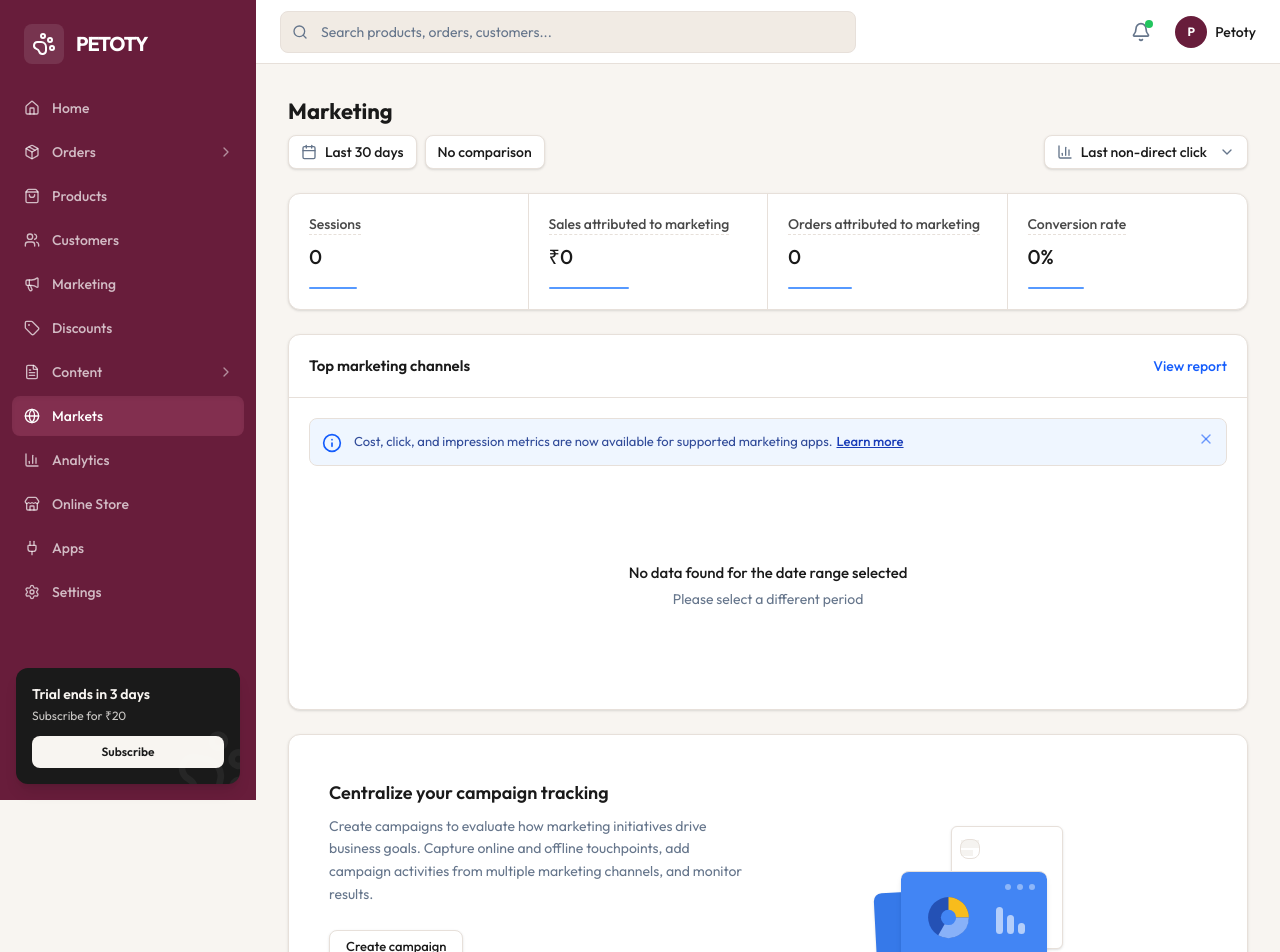
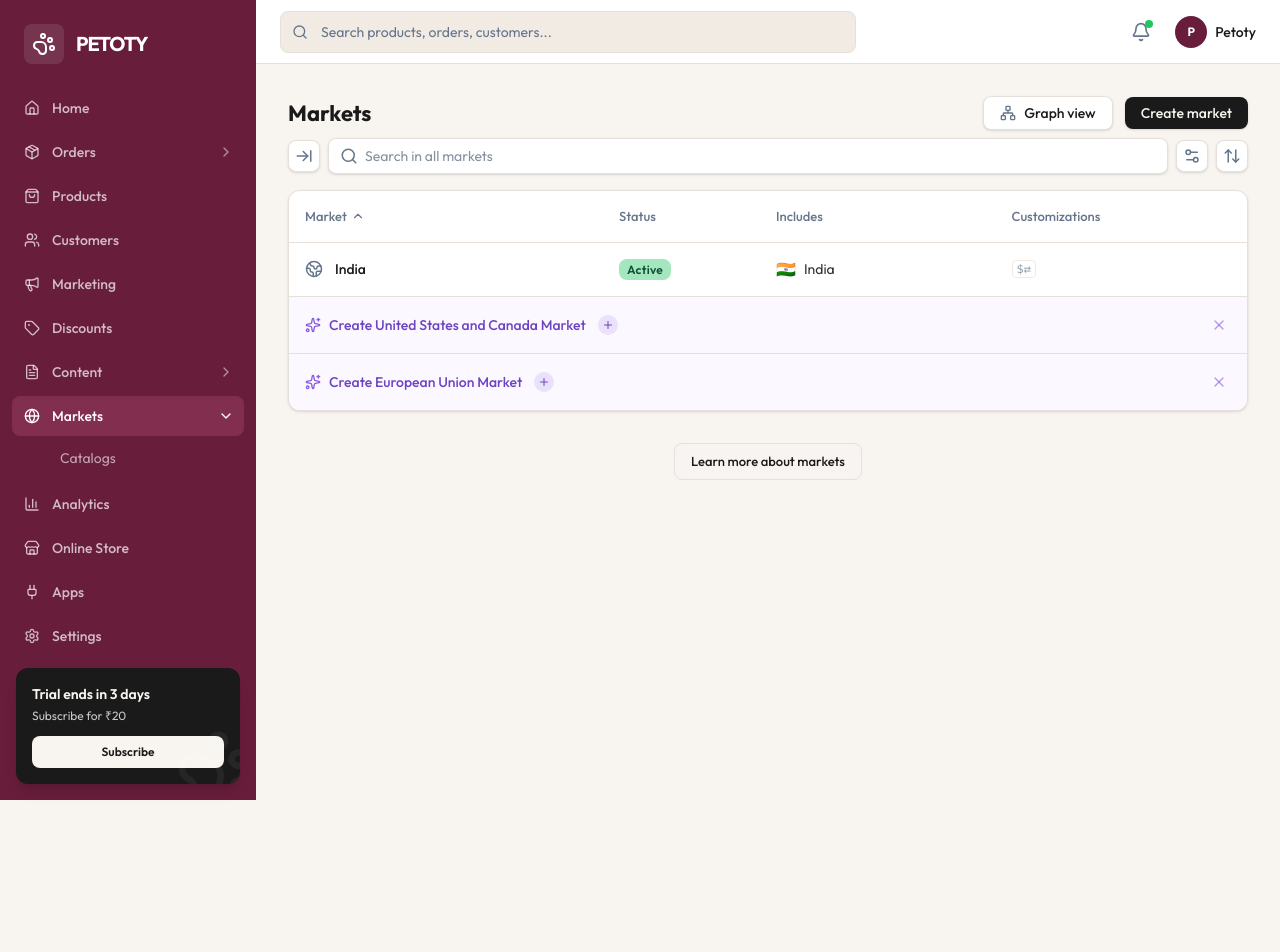
Before and after one commit to Sandhya-puchakayala/petoty-admin-nextjs, a Next.js app: page /markets in a window 1280 px wide. Shown: the top 952 px of the page. After the commit the page ends 800 px from the top, so only its background shows below. Built offline with nearby package versions, Linux system fonts and the light colour scheme.

Commit message:
feat: design Markets page table UI matching screenshot and add Catalogs sidebar subitem

```diff
--- a/app/markets/page.tsx
+++ b/app/markets/page.tsx
@@ -2,233 +2,154 @@
 
 import { DashboardLayout } from "@/components/layout/DashboardLayout";
 import {
-  Calendar,
-  ChevronDown,
-  Info,
+  Network,
+  Search,
+  Settings2,
+  ArrowUpDown,
+  Globe2,
+  Sparkles,
   X,
-  BarChart3
+  ChevronUp,
+  ArrowRightToLine,
+  Plus
 } from "lucide-react";
 import { motion } from "framer-motion";
 
 export default function MarketsPage() {
   return (
     <DashboardLayout>
-      <div className="p-4 md:p-6 lg:p-8 space-y-4 md:space-y-6 max-w-[1200px] mx-auto min-h-[calc(100vh-4rem)] flex flex-col pt-2 bg-background">
+      <div className="p-4 md:p-6 lg:p-8 space-y-4 max-w-[1200px] mx-auto min-h-[calc(100vh-4rem)] flex flex-col pt-2 bg-background">
 
         {/* Header */}
-        <div className="flex items-center justify-between mb-2">
+        <div className="flex flex-col sm:flex-row sm:items-center justify-between gap-4 mb-2">
           <h1 className="text-xl md:text-[22px] font-bold text-foreground">
-            Marketing
+            Markets
           </h1>
-        </div>
-
-        {/* Filters Top Row */}
-        <div className="flex flex-col sm:flex-row sm:items-center justify-between gap-3">
-          <div className="flex items-center gap-2">
-            <button className="flex items-center gap-2 bg-card hover:bg-muted border border-border text-foreground text-sm font-medium px-3 py-1.5 rounded-lg shadow-sm transition-colors">
-              <Calendar className="w-4 h-4 text-muted-foreground" />
-              Last 30 days
+          <div className="flex items-center gap-3">
+            <button className="flex items-center gap-2 bg-card hover:bg-muted border border-border text-foreground text-sm font-medium px-4 py-1.5 rounded-lg shadow-sm transition-colors">
+              <Network className="w-4 h-4 text-muted-foreground stroke-[2px]" />
+              Graph view
             </button>
-            <button className="flex items-center gap-2 bg-card hover:bg-muted border border-border text-foreground text-sm font-medium px-3 py-1.5 rounded-lg shadow-sm transition-colors">
-              No comparison
-            </button>
-          </div>
-          <div>
-            <button className="flex items-center gap-2 bg-card hover:bg-muted border border-border text-foreground text-sm font-medium px-3 py-1.5 rounded-lg shadow-sm transition-colors">
-              <BarChart3 className="w-4 h-4 text-muted-foreground" />
-              Last non-direct click
-              <ChevronDown className="w-4 h-4 text-muted-foreground ml-1" />
+            <button className="bg-foreground hover:bg-foreground/90 text-background font-medium px-4 py-1.5 rounded-lg text-sm transition-colors shadow-sm">
+              Create market
             </button>
           </div>
         </div>
 
-        {/* Stats Row */}
-        <div className="grid grid-cols-1 sm:grid-cols-2 lg:grid-cols-4 gap-0 bg-card rounded-xl border border-border shadow-sm overflow-hidden divide-y sm:divide-y-0 sm:divide-x divide-border">
-          {/* Stat Item 1 */}
-          <div className="p-4 md:p-5 flex flex-col justify-between group cursor-pointer hover:bg-muted/30 transition-colors">
-            <div>
-              <p className="text-sm font-medium border-b border-border border-dashed w-max mb-1 text-foreground/80 group-hover:text-primary transition-colors">
-                Sessions
-              </p>
-              <div className="text-xl font-medium mt-2">0</div>
-            </div>
-            <div className="h-[2px] w-12 bg-blue-500/80 rounded mt-4"></div>
+        {/* Search & Filter Bar */}
+        <div className="flex items-center gap-2 mb-4">
+          <button className="bg-card hover:bg-muted border border-border text-muted-foreground p-1.5 rounded-lg shadow-sm transition-colors shrink-0">
+             <ArrowRightToLine className="w-[18px] h-[18px]" />
+          </button>
+
+          <div className="relative flex-1 group">
+            <Search className="absolute left-3 top-1/2 -translate-y-1/2 w-[18px] h-[18px] text-muted-foreground group-focus-within:text-foreground transition-colors" />
+            <input
+              type="text"
+              placeholder="Search in all markets"
+              className="w-full h-9 pl-9 pr-4 bg-card hover:bg-muted/50 focus:bg-card border border-border focus:border-ring rounded-lg text-sm shadow-sm outline-none transition-all placeholder:text-muted-foreground/80"
+            />
           </div>
-          {/* Stat Item 2 */}
-          <div className="p-4 md:p-5 flex flex-col justify-between group cursor-pointer hover:bg-muted/30 transition-colors">
-            <div>
-              <p className="text-sm font-medium border-b border-border border-dashed w-max mb-1 text-foreground/80 group-hover:text-primary transition-colors">
-                Sales attributed to marketing
-              </p>
-              <div className="text-xl font-medium mt-2">₹0</div>
-            </div>
-            <div className="h-[2px] w-20 bg-blue-500/80 rounded mt-4"></div>
-          </div>
-          {/* Stat Item 3 */}
-          <div className="p-4 md:p-5 flex flex-col justify-between group cursor-pointer hover:bg-muted/30 transition-colors">
-            <div>
-              <p className="text-sm font-medium border-b border-border border-dashed w-max mb-1 text-foreground/80 group-hover:text-primary transition-colors">
-                Orders attributed to marketing
-              </p>
-              <div className="text-xl font-medium mt-2">0</div>
-            </div>
-            <div className="h-[2px] w-16 bg-blue-500/80 rounded mt-4"></div>
-          </div>
-          {/* Stat Item 4 */}
-          <div className="p-4 md:p-5 flex flex-col justify-between group cursor-pointer hover:bg-muted/30 transition-colors">
-            <div>
-              <p className="text-sm font-medium border-b border-border border-dashed w-max mb-1 text-foreground/80 group-hover:text-primary transition-colors">
-                Conversion rate
-              </p>
-              <div className="text-xl font-medium mt-2">0%</div>
-            </div>
-            <div className="h-[2px] w-14 bg-blue-500/80 rounded mt-4"></div>
-          </div>
+
+          <button className="bg-card hover:bg-muted border border-border text-muted-foreground p-1.5 rounded-lg shadow-sm transition-colors shrink-0">
+             <Settings2 className="w-[18px] h-[18px]" />
+          </button>
+          <button className="bg-card hover:bg-muted border border-border text-muted-foreground p-1.5 rounded-lg shadow-sm transition-colors shrink-0">
+             <ArrowUpDown className="w-[18px] h-[18px]" />
+          </button>
         </div>
 
-        {/* Top marketing channels */}
+        {/* Markets Table/List Container */}
         <motion.div
            initial={{ opacity: 0, y: 15 }}
            animate={{ opacity: 1, y: 0 }}
-           transition={{ duration: 0.3, delay: 0.1 }}
-           className="bg-card rounded-xl border border-border shadow-sm overflow-hidden flex flex-col"
+           transition={{ duration: 0.4 }}
+           className="bg-card rounded-xl border border-border shadow-sm flex flex-col overflow-hidden text-sm"
         >
-          <div className="flex items-center justify-between p-4 md:p-5 border-b border-border/50">
-            <h2 className="text-[15px] font-semibold text-foreground">Top marketing channels</h2>
-            <button className="text-blue-600 hover:text-blue-700 text-sm font-medium transition-colors">
-              View report
-            </button>
+          {/* Table Header Wrapper (CSS Grid) */}
+          <div className="grid grid-cols-12 gap-4 p-4 border-b border-border/60 bg-card/50 text-muted-foreground font-medium text-[13px] items-center">
+             <div className="col-span-5 sm:col-span-4 flex items-center gap-1 cursor-pointer hover:text-foreground transition-colors group">
+               Market
+               <ChevronUp className="w-3.5 h-3.5 group-hover:bg-muted rounded" />
+             </div>
+             <div className="col-span-3 sm:col-span-2 hidden sm:block">Status</div>
+             <div className="col-span-4 sm:col-span-3">Includes</div>
+             <div className="col-span-3 sm:col-span-3 hidden sm:block">Customizations</div>
           </div>
 
-          <div className="p-4 md:p-5 flex flex-col gap-4">
-            {/* Alert Banner */}
-            <div className="bg-blue-50 border border-blue-100 rounded-lg p-3 flex items-start gap-3 relative pr-8">
-              <Info className="w-5 h-5 text-blue-600 shrink-0 mt-0.5" />
-              <p className="text-[13px] text-blue-900/90 leading-relaxed">
-                Cost, click, and impression metrics are now available for supported marketing apps.
-                <a href="#" className="underline font-medium text-blue-800 ml-1 hover:text-blue-900">Learn more</a>
-              </p>
-              <button className="absolute right-3 top-3 text-blue-600/60 hover:text-blue-600 transition-colors">
-                <X className="w-4 h-4" />
-              </button>
+          {/* Regular Rows */}
+          <div className="flex flex-col">
+
+            {/* India Row */}
+            <div className="grid grid-cols-12 gap-4 p-4 border-b border-border/50 items-center hover:bg-muted/30 transition-colors group cursor-pointer">
+              {/* Market Name */}
+              <div className="col-span-6 sm:col-span-4 flex items-center gap-3">
+                 <Globe2 className="w-[18px] h-[18px] text-muted-foreground shrink-0" />
+                 <span className="font-medium text-foreground">India</span>
+              </div>
+
+              {/* Status */}
+              <div className="col-span-3 sm:col-span-2 hidden sm:flex">
+                 <span className="bg-[#A4E7BE] text-[#0C5132] px-2 py-0.5 rounded text-[12px] font-semibold tracking-wide">
+                   Active
+                 </span>
+              </div>
+
+              {/* Includes */}
+              <div className="col-span-6 sm:col-span-3 flex items-center gap-2">
+                 <span className="text-base leading-none">🇮🇳</span>
+                 <span className="text-foreground/90">India</span>
+              </div>
+
+              {/* Customizations */}
+              <div className="col-span-3 sm:col-span-3 hidden sm:flex items-center text-muted-foreground">
+                 <span className="font-mono text-xs opacity-70 border border-border px-1 rounded-sm">$⇄</span>
+              </div>
             </div>
 
-            {/* Empty State */}
-            <div className="py-16 md:py-20 flex flex-col items-center justify-center text-center">
-              <h3 className="text-[15px] font-medium text-foreground mb-1">
-                No data found for the date range selected
-              </h3>
-              <p className="text-sm text-muted-foreground">
-                Please select a different period
-              </p>
+            {/* AI Suggested / Create Rows */}
+            {/* Note: In shopify this often has a very faint purple background for AI generated/suggestions */}
+            <div className="flex flex-col divide-y divide-[#EAE2FB]/50">
+
+              {/* USA/Canada Row */}
+              <div className="flex items-center justify-between p-4 bg-[#FBF9FF] hover:bg-[#F4F0FD] transition-colors border-b border-border/50">
+                <div className="flex items-center gap-2">
+                  <Sparkles className="w-4 h-4 text-[#8A5BE2] shrink-0" />
+                  <span className="text-[#6D42C3] font-medium text-[14px]">Create United States and Canada Market</span>
+                  <div className="w-5 h-5 rounded-full bg-[#EAE2FB] flex items-center justify-center cursor-pointer hover:bg-[#DED2F8] transition-colors ml-1">
+                     <Plus className="w-3 h-3 text-[#6D42C3]" />
+                  </div>
+                </div>
+                <button className="text-[#8A5BE2]/60 hover:text-[#8A5BE2] transition-colors p-1">
+                   <X className="w-4 h-4" />
+                </button>
+              </div>
+
+              {/* EU Row */}
+              <div className="flex items-center justify-between p-4 bg-[#FBF9FF] hover:bg-[#F4F0FD] transition-colors">
+                <div className="flex items-center gap-2">
+                  <Sparkles className="w-4 h-4 text-[#8A5BE2] shrink-0" />
+                  <span className="text-[#6D42C3] font-medium text-[14px]">Create European Union Market</span>
+                  <div className="w-5 h-5 rounded-full bg-[#EAE2FB] flex items-center justify-center cursor-pointer hover:bg-[#DED2F8] transition-colors ml-1">
+                     <Plus className="w-3 h-3 text-[#6D42C3]" />
+                  </div>
+                </div>
+                <button className="text-[#8A5BE2]/60 hover:text-[#8A5BE2] transition-colors p-1">
+                   <X className="w-4 h-4" />
+                </button>
+              </div>
+
             </div>
+
           </div>
         </motion.div>
 
-        {/* Centralize your campaign tracking */}
-        <motion.div
-           initial={{ opacity: 0, y: 15 }}
-           animate={{ opacity: 1, y: 0 }}
-           transition={{ duration: 0.3, delay: 0.2 }}
-           className="bg-card rounded-xl border border-border shadow-sm overflow-hidden w-full"
-        >
-          <div className="flex flex-col-reverse md:flex-row relative z-10">
-            {/* Left Content */}
-            <div className="p-6 md:p-8 lg:p-10 flex-1 flex flex-col justify-center max-w-xl self-center">
-              <h2 className="text-base md:text-lg font-semibold text-foreground mb-2">
-                Centralize your campaign tracking
-              </h2>
-              <p className="text-[13px] md:text-sm text-muted-foreground leading-relaxed mb-6">
-                Create campaigns to evaluate how marketing initiatives drive business goals. Capture online
-                and offline touchpoints, add campaign activities from multiple marketing channels, and
-                monitor results.
-              </p>
-              <div>
-                <button className="bg-card hover:bg-muted border border-border text-foreground font-medium px-4 py-1.5 rounded-lg text-[13px] shadow-sm transition-colors">
-                  Create campaign
-                </button>
-              </div>
-            </div>
-
-            {/* Right Illustration */}
-            <div className="h-48 md:h-auto flex-1 relative flex items-center justify-end md:justify-center p-6 bg-card/50 overflow-hidden">
-              <div className="relative w-48 h-48 sm:w-56 sm:h-56 right-0 md:right-auto md:mr-10 translate-y-4 md:translate-y-0 flex items-center justify-center">
-                {/* Blue Folder Composition */}
-                <motion.div
-                   initial={{ scale: 0.9, opacity: 0 }}
-                   animate={{ scale: 1, opacity: 1 }}
-                   transition={{ duration: 0.6, delay: 0.3 }}
-                   className="relative w-full h-full flex items-center justify-center"
-                >
-                  {/* Folder Back */}
-                  <div className="absolute w-[60%] h-[45%] bg-[#3679E9] rounded-lg -bottom-2 -left-2 shadow-sm" style={{ transform: "rotate(-3deg)" }}></div>
-
-                  {/* White Paper Inside */}
-                  <div className="absolute w-[50%] h-[55%] bg-white rounded-md shadow-sm border border-border/40 z-10 bottom-[15%] right-[20%] flex flex-col p-2 pt-3">
-                    <div className="w-5 h-5 border border-border rounded mb-2">
-                       <div className="w-full h-2 bg-border/40 mb-0.5"></div>
-                       <div className="w-2/3 h-1.5 bg-border/40"></div>
-                    </div>
-                    <div className="w-3/4 h-1.5 bg-border/30 rounded mt-1"></div>
-                    <div className="w-1/2 h-1.5 bg-border/30 rounded mt-1.5"></div>
-                  </div>
-
-                  {/* Folder Front */}
-                  <div className="absolute w-[65%] h-[40%] bg-[#4285F4] rounded-lg bottom-[10%] left-[8%] z-20 shadow-md border-t border-blue-400">
-                    <div className="absolute right-3 top-3 w-1.5 h-1.5 rounded-full bg-white/40"></div>
-                    <div className="absolute right-6 top-3 w-1.5 h-1.5 rounded-full bg-white/40"></div>
-                    <div className="absolute right-9 top-3 w-1.5 h-1.5 rounded-full bg-white/40"></div>
-
-                    {/* Left Icon (Pie Chart) on front */}
-                    <div className="absolute left-[15%] bottom-[20%] w-[35%] aspect-square bg-transparent">
-                       <svg viewBox="0 0 100 100" className="w-full h-full">
-                         {/* Circle base */}
-                         <circle cx="50" cy="50" r="40" fill="#2451B5" />
-                         {/* Yellow slice */}
-                         <path d="M 50 50 L 50 10 A 40 40 0 0 1 90 50 Z" fill="#F8BC1C" />
-                         {/* Light blue slice */}
-                         <path d="M 50 50 L 90 50 A 40 40 0 0 1 30 85 Z" fill="#88B1F8" />
-                         {/* Inner circle for donut look */}
-                         <circle cx="50" cy="50" r="15" fill="#4285F4" />
-                       </svg>
-                    </div>
-
-                    {/* Tiny line charts on the folder front */}
-                    <div className="absolute right-[15%] top-[40%] flex gap-1 items-end h-[30%] w-[20%]">
-                      <div className="w-1/3 bg-white/60 h-full rounded-sm"></div>
-                      <div className="w-1/3 bg-white/60 h-[70%] rounded-sm"></div>
-                      <div className="w-1/3 bg-white/60 h-[40%] rounded-sm"></div>
-                    </div>
-                  </div>
-                </motion.div>
-              </div>
-            </div>
-          </div>
-        </motion.div>
-
-        {/* Support offline Marketing (Partial section to match screenshot bottom edge) */}
-        <motion.div
-           initial={{ opacity: 0, y: 15 }}
-           animate={{ opacity: 1, y: 0 }}
-           transition={{ duration: 0.3, delay: 0.3 }}
-           className="bg-card rounded-xl border border-border shadow-sm overflow-hidden w-full h-32 flex flex-col-reverse md:flex-row relative opacity-60"
-        >
-          <div className="p-6 md:p-8 flex-1 flex flex-col justify-start max-w-xl relative z-10">
-            <h2 className="text-base md:text-lg font-semibold text-foreground mb-2 mt-4">
-              Support offline marketing...
-            </h2>
-          </div>
-
-          <div className="h-full flex-1 relative flex items-end justify-center px-6 overflow-hidden">
-             {/* Fake graphic to match screenshot bottom right */}
-             <div className="w-48 h-20 bg-background rounded-t-xl border border-border border-b-0 self-end shadow-sm flex items-center justify-center relative">
-               <div className="absolute top-3 left-3 w-6 h-6 rounded-full bg-[#E3E8FF] flex items-center justify-center ring-2 ring-white">
-                 <div className="w-3 h-3 rounded-full bg-blue-500"></div>
-               </div>
-               <div className="w-24 h-2 bg-border/40 rounded mt-2"></div>
-             </div>
-          </div>
-        </motion.div>
+        {/* Footer Link */}
+        <div className="flex justify-center pt-2 pb-6">
+          <a href="#" className="flex items-center gap-2 text-[13px] font-medium text-foreground hover:bg-muted px-4 py-2 rounded-lg transition-colors border border-transparent hover:border-border mt-2 bg-muted/30">
+            Learn more about markets
+          </a>
+        </div>
 
       </div>
     </DashboardLayout>
--- a/components/dashboard/PetotySidebar.tsx
+++ b/components/dashboard/PetotySidebar.tsx
@@ -37,7 +37,12 @@ const menuItems: MenuItem[] = [
       { label: "Blog posts", href: "/content/blog-posts" },
     ]
   },
-  { icon: Globe, label: "Markets", href: "/markets" },
+  {
+    icon: Globe, label: "Markets", href: "/markets",
+    subItems: [
+      { label: "Catalogs", href: "/markets/catalogs" }
+    ]
+  },
   { icon: BarChart3, label: "Analytics", href: "/analytics" },
   { icon: Store, label: "Online Store", href: "/store" },
   { icon: Plug, label: "Apps", href: "/apps" },
```
